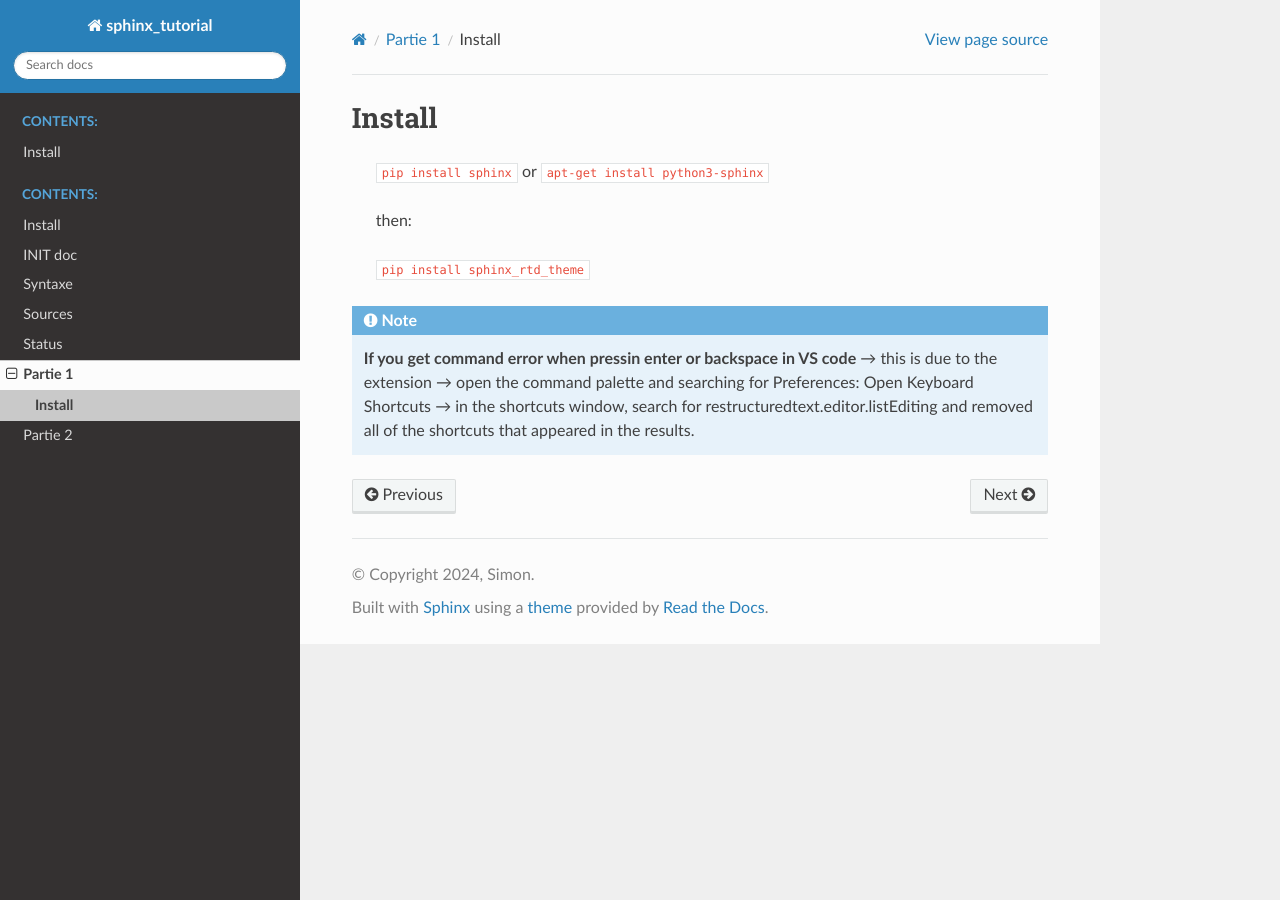
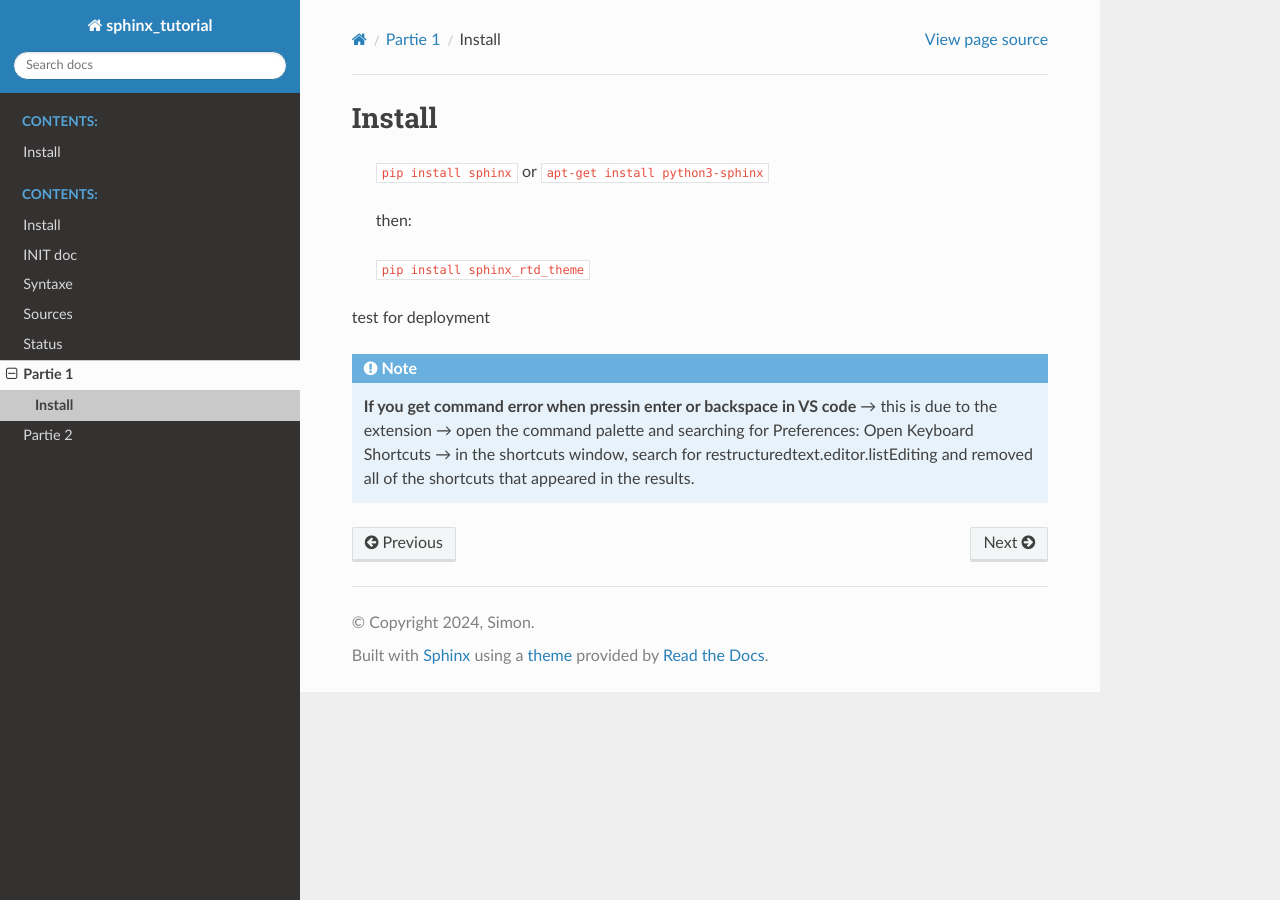
Before and after one commit to Simon248/doc_sphinx, a Sphinx documentation site: the page built from source/partie1/install.rst, in a window 1280 px wide. Built offline with Sphinx 7.4.7 and the Read the Docs theme 2.0.0, drawn with Linux system fonts in a browser that asks for light colours.

Commit message:
test for deployment will be removed

```diff
--- a/source/partie1/install.rst
+++ b/source/partie1/install.rst
@@ -12,7 +12,7 @@ Install
 
  ``pip install sphinx_rtd_theme``
 
-
+test for deployment
 
 .. note::
     **If you get command error when pressin enter or backspace in VS code**
```
